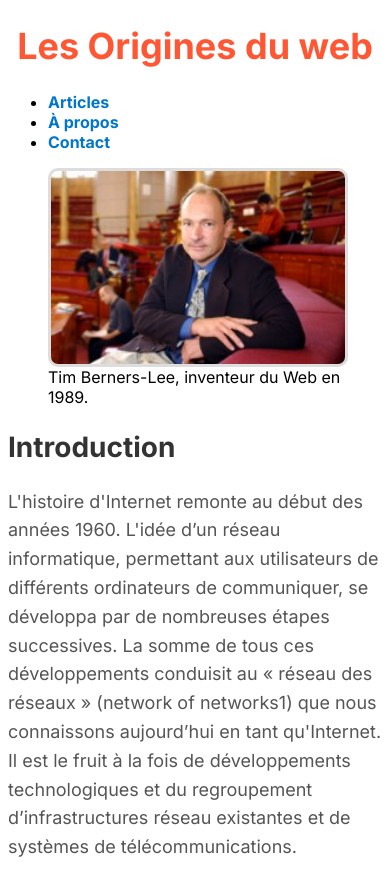
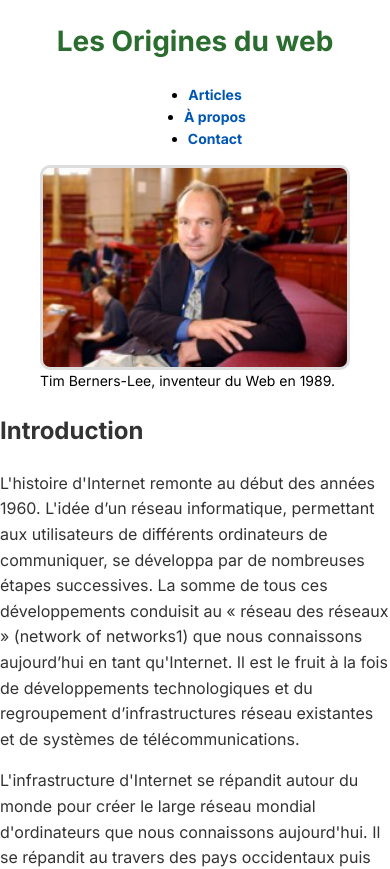
Before and after one commit to shallummercya/Blog_mercya, a plain HTML site: page index.html in a window 390 px wide. Shown: the top 869 px of the page. Drawn offline with Linux system fonts and the light colour scheme.

Commit message:
restructuration du style css

```diff
--- a/style.css
+++ b/style.css
@@ -1,60 +1,113 @@
 @import url('https://fonts.googleapis.com/css2?family=Inter:wght@300;400;700&display=swap');
 
+* {
+    box-sizing: border-box; /* Assure un calcul uniforme des dimensions */
+}
+
 body {
-    font-family: 'Inter', sans-serif;
+    font-family: 'Inter', sans-serif;
+    font-size: 16px; /* Taille de base */
+    line-height: 1.6; /* Améliore l'espacement des lignes */
+    margin: 0;
+    padding: 0;
 }
+
 h1 {
-    font-size: 36px;
-    color: #ff5733; /* Couleur orange-rouge */
+    font-size: 2rem; /* Taille flexible */
+    color: #2a6d2f; /* Vert plus doux */
     text-align: center;
+    margin-bottom: 20px; /* Espace sous le titre */
 }
 
 h2 {
-    font-size: 28px;
-    color: #333;
+    font-size: 1.5rem;
+    color: #333; /* Texte sombre pour les sous-titres */
+    margin-bottom: 20px; /* Espace sous le sous-titre */
 }
 
 p {
-    font-size: 18px;
-    color: #555;
-    line-height: 1.6; /* Espacement entre les lignes */
+    font-size: 1rem;
+    color: #333; /* Texte sombre pour une bonne lisibilité */
+    margin-bottom: 10px; /* Aère les paragraphes */
 }
+
 article {
-    background-color: #f9f9f9; /* Gris clair */
+    background-color: #f9f9f9; /* Gris clair pour l'article */
     padding: 15px;
     margin: 15px 0;
     border-radius: 8px; /* Coins arrondis */
-    box-shadow: 2px 2px 10px rgba(0, 0, 0, 0.1); /* Ombre légère */
+    box-shadow: 2px 2px 10px rgba(0, 0, 0, 0.1); /* Ombre légère */
 }
+
 img {
     width: 100%; /* Ajuste la taille au conteneur */
     max-width: 600px;
+    height: auto; /* Conserve les proportions */
     display: block;
     margin: 0 auto; /* Centre l’image */
     border-radius: 10px; /* Arrondit les coins */
-    border: 3px solid #ddd; /* Bordure grise */
+    border: 3px solid #ddd; /* Bordure grise */
 }
+
 a {
     text-decoration: none;
-    color: #0077cc;
+    color: #0056b3; /* Bleu légèrement plus foncé */
     font-weight: bold;
 }
 
 a:hover {
-    color: #ff5733; /* Change la couleur au survol */
-    text-decoration: underline;
-}footer {
-    background-color: #222;
+    color: #ff4500; /* Orange doux au survol */
+    text-decoration: underline;
+}
+
+a:focus, a:active {
+    outline: 2px solid #ff5733; /* Ajout d’un contour pour l'accessibilité */
+    background-color: #ffe0e0; /* Changement de fond au focus */
+}
+
+footer {
+    background-color: #544848; /* Fond sombre pour le footer */
     color: white;
+    padding: 30px 20px; /* Plus d'espace autour du texte */
     text-align: center;
-    padding: 15px;
     margin-top: 20px;
 }
 
 footer a {
-    color: #ff5733;
+    color: #9d25ff;
+    margin: 0 10px; /* Espacement entre les liens */
 }
 
 footer a:hover {
-    text-decoration: underline;
+    color: #ff5733;
+    text-decoration: underline;
 }
+
+/* Styles Responsives */
+@media (max-width: 768px) {
+    body {
+        font-size: 14px; /* Taille plus petite pour les petits écrans */
+    }
+
+    h1 {
+        font-size: 28px; /* Réduction de la taille des titres */
+    }
+
+    article {
+        padding: 10px;
+    }
+
+    img {
+        max-width: 100%; /* Ajuste l'image à 100% du conteneur */
+    }
+
+    nav ul {
+        display: flex;
+        flex-direction: column;
+        align-items: center;
+    }
+
+    nav ul li {
+        margin: 10px 0;
+    }
+}
```
